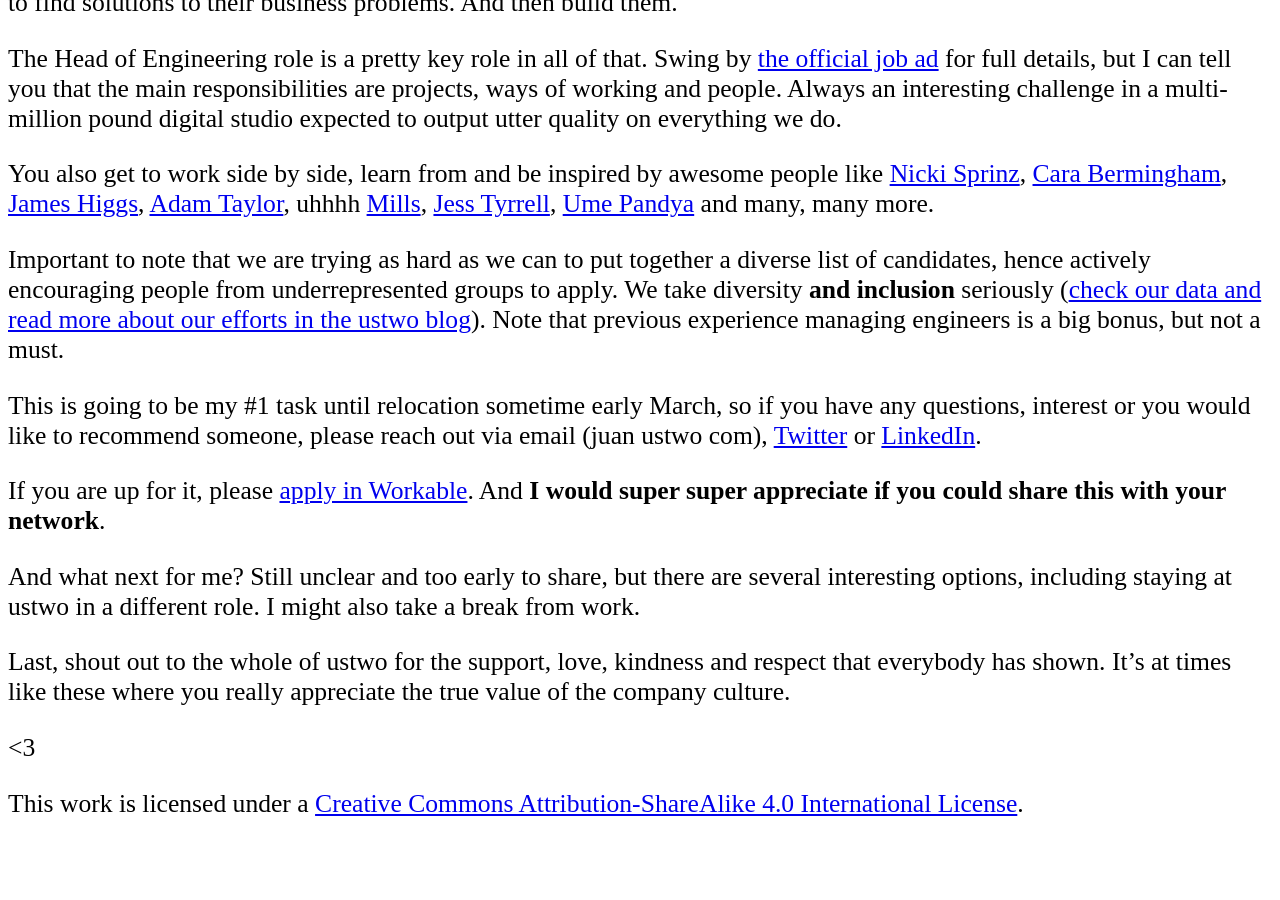
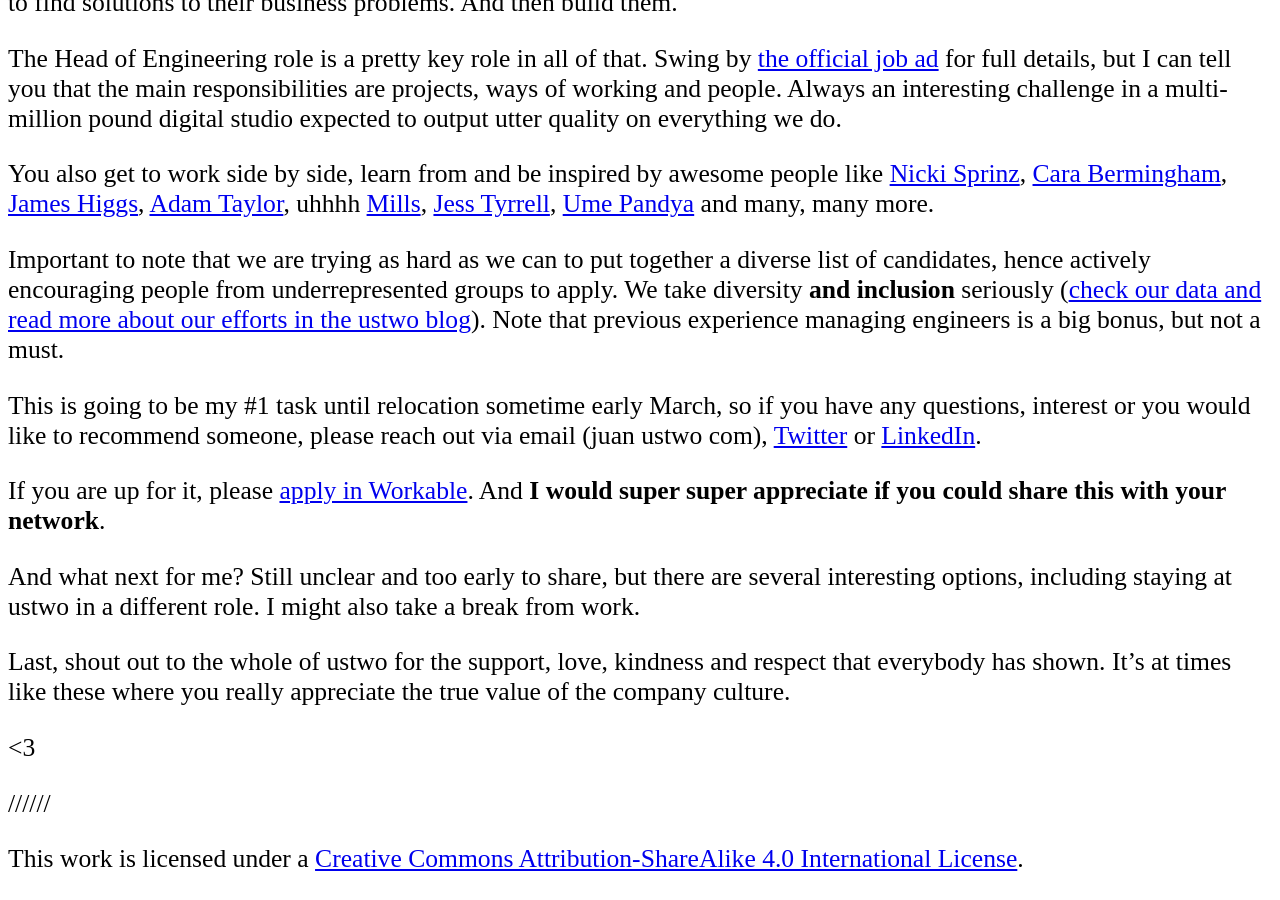
Before and after one commit to juandelgado/blog.juandelgado.es, a Jekyll site: the page built from index.html, in a window 1280 px wide and 900 px high, scrolled down 735 px. Built offline with Jekyll 4.4.1, drawn with Linux system fonts in a browser that asks for light colours; before the commit the page ends 1579 px from its top, so only the background shows below that.

Commit message:
Added nice little separator.

```diff
--- a/_layouts/default.html
+++ b/_layouts/default.html
@@ -20,7 +20,7 @@
 
 	{{ content }}
 	</div>
-
+	<p>//////</p>
 	<p>This work is licensed under a <a rel="license" href="http://creativecommons.org/licenses/by-sa/4.0/">Creative Commons Attribution-ShareAlike 4.0 International License</a>.</p>
 </body>
 </html>
```
